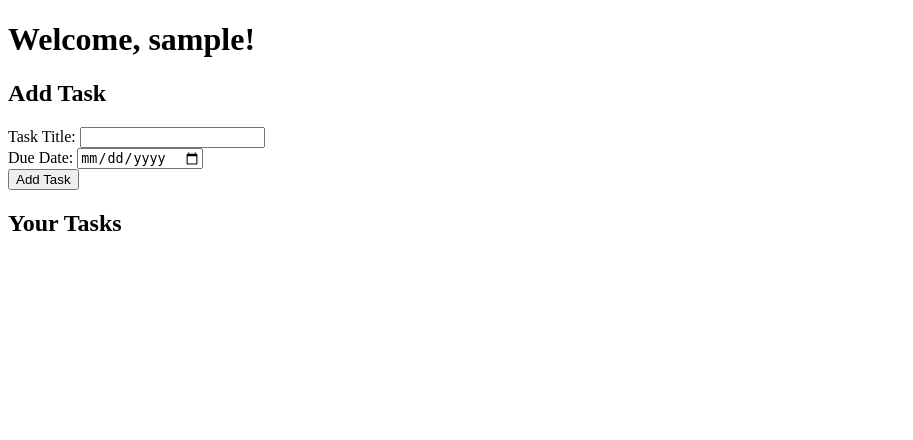
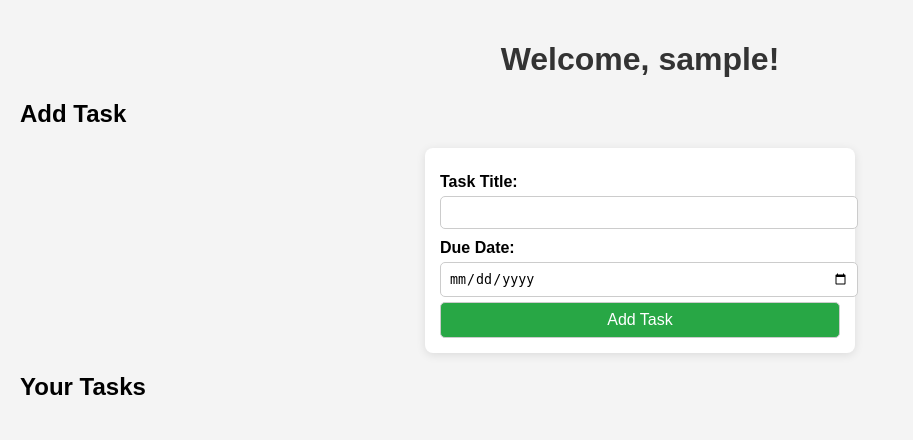
Before and after one commit to jingtianW1ng/task-manager, a PHP site: page /dashboard.php in a window 1280 px wide. Shown: the top 440 px of the page, without its empty margins (0-913 px from the left). Run offline with PHP 8.4, Linux system fonts and the light colour scheme; the visitor is signed in with stand-in values (Sample User, id 1); data that the repository does not hold is empty.

Commit message:
add css style

```diff
--- a/css/style.css
+++ b/css/style.css
@@ -0,0 +1,103 @@
+/* 全局样式 */
+body {
+    font-family: Arial, sans-serif;
+    background-color: #f4f4f4;
+    margin: 0;
+    padding: 20px;
+}
+
+/* title */
+h1 {
+    text-align: center;
+    color: #333;
+}
+
+/* message txt */
+#message {
+    text-align: center;
+    font-size: 16px;
+    color: green;
+    margin-bottom: 20px;
+}
+
+/* task diagram */
+form {
+    background: white;
+    padding: 15px;
+    border-radius: 8px;
+    box-shadow: 0 2px 10px rgba(0, 0, 0, 0.1);
+    max-width: 400px;
+    margin: 0 auto;
+}
+
+form label {
+    display: block;
+    font-weight: bold;
+    margin-top: 10px;
+}
+
+form input, form select, form button {
+    width: 100%;
+    padding: 8px;
+    margin-top: 5px;
+    border-radius: 5px;
+    border: 1px solid #ccc;
+}
+
+/* submit bottom */
+button {
+    background: #28a745;
+    color: white;
+    border: none;
+    cursor: pointer;
+    padding: 10px;
+    margin-top: 10px;
+    font-size: 16px;
+}
+
+button:hover {
+    background: #218838;
+}
+
+/* diagram style */
+#task-list {
+    list-style-type: none;
+    padding: 0;
+    max-width: 600px;
+    margin: 20px auto;
+}
+
+/* task item */
+.task-item {
+    background: white;
+    padding: 15px;
+    border-radius: 8px;
+    box-shadow: 0 2px 10px rgba(0, 0, 0, 0.1);
+    display: flex;
+    justify-content: space-between;
+    align-items: center;
+    margin-bottom: 10px;
+    border-left: 5px solid #ccc;
+}
+
+/* differernt statues colour */
+.task-pending {
+    border-left-color: #f39c12;
+}
+
+.task-in_progress {
+    border-left-color: #3498db;
+}
+
+.task-completed {
+    border-left-color: #2ecc71;
+}
+
+/* delete buttom */
+.delete-btn {
+    background: #dc3545;
+}
+
+.delete-btn:hover {
+    background: #c82333;
+}
--- a/dashboard.php
+++ b/dashboard.php
@@ -24,6 +24,10 @@ try {
     <meta charset="UTF-8">
     <meta name="viewport" content="width=device-width, initial-scale=1.0">
     <title>Task Dashboard</title>
+
+    <!-- css style -->
+    <link rel="stylesheet" href="css/style.css">
+
     <script>
         // add task（AJAX）
         function addTask(event) {
```
